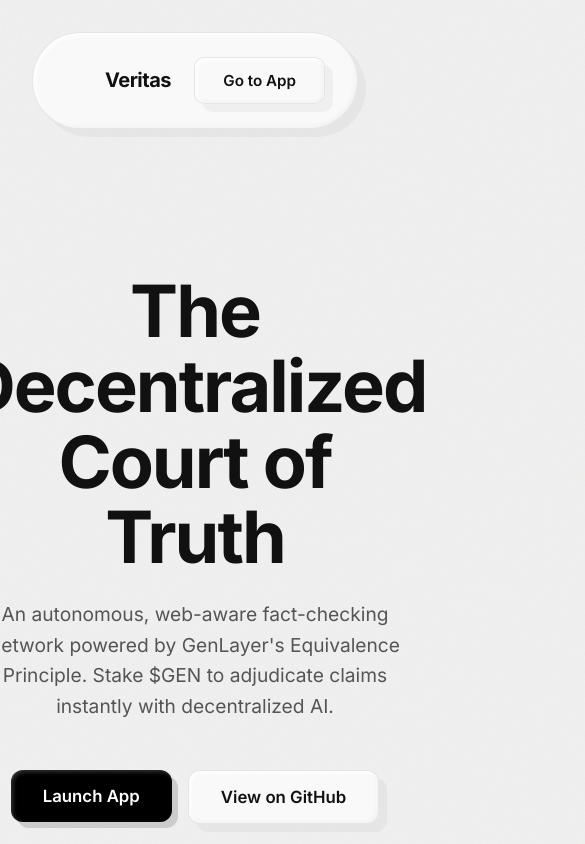
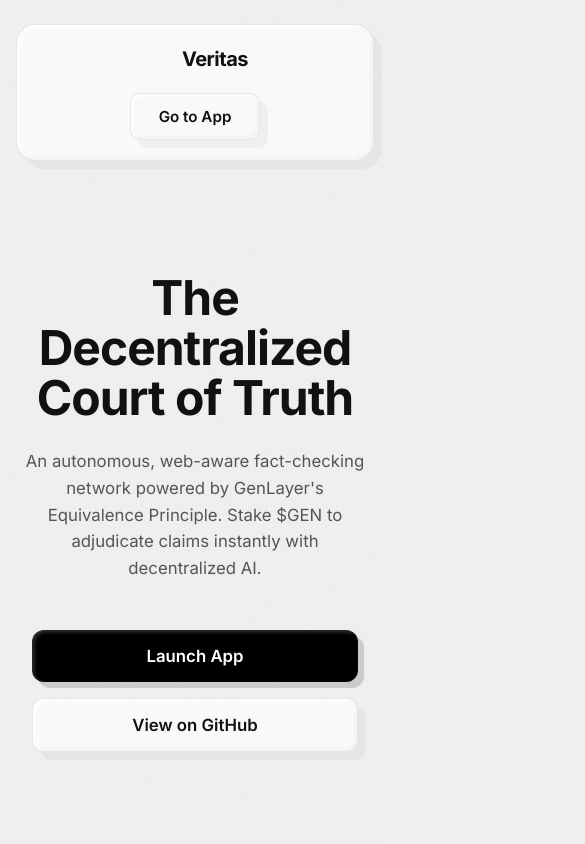
Before and after one commit to salch-cred/veritas-genlayer, a React (Vite) app in the folder veritas-app/: page / in a window 390 px wide. Shown: the top 844 px of the page, 585 px wide, since content can reach past the window. Built offline with nearby package versions, Linux system fonts and the light colour scheme; some icons are missing.

Commit message:
style: Add comprehensive mobile responsive media queries

```diff
--- a/veritas-app/src/index.css
+++ b/veritas-app/src/index.css
@@ -340,3 +340,53 @@
   from { transform: rotate(0deg); }
   to { transform: rotate(360deg); }
 }
+
+/* --- Responsive Design (Mobile & Tablet) --- */
+@media (max-width: 900px) {
+  .dashboard-grid {
+    grid-template-columns: 1fr;
+    gap: 2rem;
+  }
+}
+
+@media (max-width: 768px) {
+  .features-grid {
+    grid-template-columns: 1fr;
+    gap: 1.5rem;
+  }
+
+  .hero-title {
+    font-size: 3rem;
+    letter-spacing: -1px;
+  }
+
+  .hero-subtitle {
+    font-size: 1.05rem;
+  }
+
+  .app-container {
+    padding: 1.5rem 1rem;
+  }
+
+  .clay-header {
+    flex-direction: column;
+    gap: 1.25rem;
+    padding: 1.25rem;
+    border-radius: 20px;
+    margin-bottom: 3rem;
+  }
+
+  .hero-actions {
+    flex-direction: column;
+    width: 100%;
+    padding: 0 1rem;
+  }
+
+  .hero-actions .button {
+    width: 100%;
+  }
+
+  .network-stats-grid {
+    grid-template-columns: 1fr !important;
+  }
+}
```
